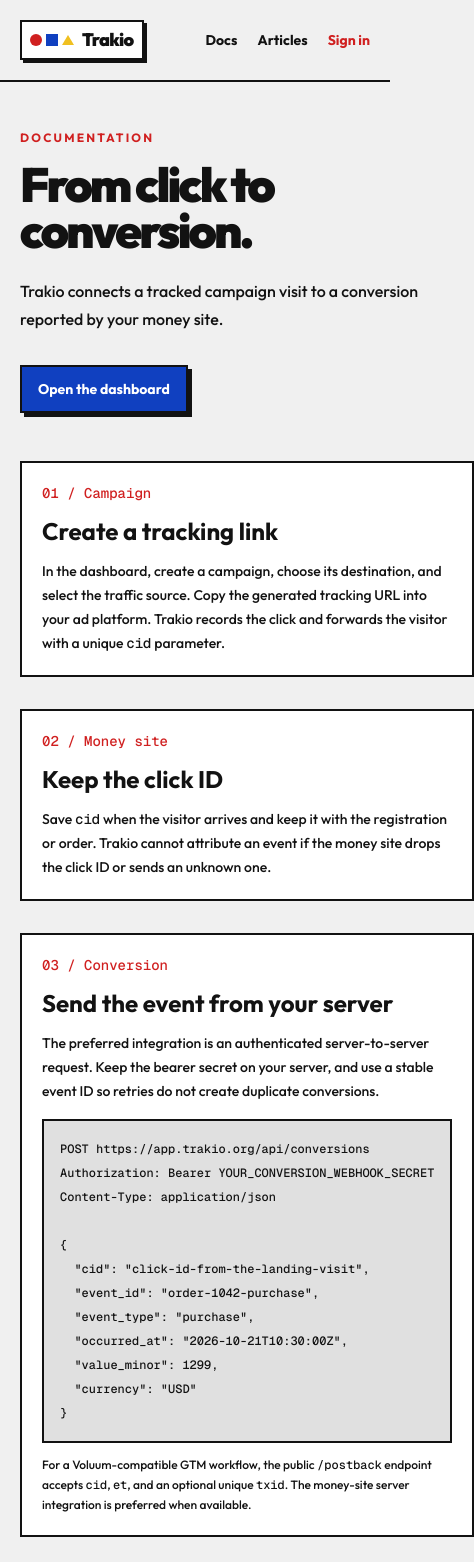
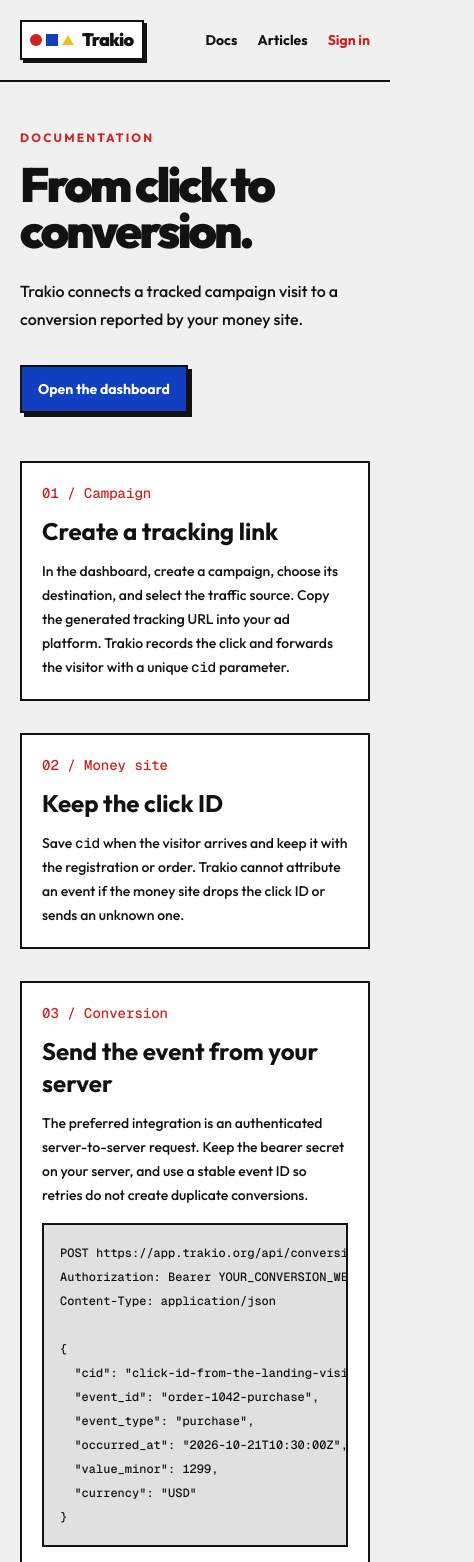
Before and after one commit to clovedinner/track-in, a Next.js app: page /docs in a window 390 px wide. Shown: the top 1562 px of the page, 474 px wide, since content can reach past the window. Built offline with nearby package versions, Linux system fonts and the light colour scheme; no server answers.

Commit message:
Prevent docs overflow on mobile

```diff
--- a/src/app/docs/page.tsx
+++ b/src/app/docs/page.tsx
@@ -14,14 +14,14 @@
   return (
     <main className="min-h-screen bg-[#F0F0F0] text-[#121212]">
       <PublicSiteNav />
-      <div className="mx-auto grid max-w-7xl gap-12 px-5 py-12 sm:px-8 sm:py-16 lg:grid-cols-[0.7fr_1.3fr] lg:px-12">
-        <aside>
+      <div className="mx-auto grid min-w-0 max-w-7xl gap-12 px-5 py-12 sm:px-8 sm:py-16 lg:grid-cols-[0.7fr_1.3fr] lg:px-12">
+        <aside className="min-w-0">
           <p className="text-xs font-bold uppercase tracking-[0.18em] text-[#D02020]">Documentation</p>
           <h1 className="mt-4 max-w-lg text-5xl font-black leading-[0.95] tracking-[-0.06em] sm:text-6xl">From click to conversion.</h1>
           <p className="mt-6 max-w-lg text-base leading-7">Trakio connects a tracked campaign visit to a conversion reported by your money site.</p>
           <Link href={`${appUrl}/auth/sign-in`} className="mt-8 inline-flex min-h-11 items-center border-2 border-[#121212] bg-[#1040C0] px-4 py-3 text-sm font-bold text-white shadow-[4px_4px_0_#121212] hover:bg-[#D02020] focus-visible:outline-2 focus-visible:outline-offset-2 focus-visible:outline-[#121212]">Open the dashboard</Link>
         </aside>
-        <div className="space-y-8">
+        <div className="min-w-0 space-y-8">
           <section className="border-2 border-[#121212] bg-white p-5 sm:p-7">
             <p className="font-mono text-sm text-[#D02020]">01 / Campaign</p>
             <h2 className="mt-3 text-2xl font-bold">Create a tracking link</h2>
@@ -36,7 +36,7 @@
             <p className="font-mono text-sm text-[#D02020]">03 / Conversion</p>
             <h2 className="mt-3 text-2xl font-bold">Send the event from your server</h2>
             <p className="mt-3 text-sm leading-6">The preferred integration is an authenticated server-to-server request. Keep the bearer secret on your server, and use a stable event ID so retries do not create duplicate conversions.</p>
-            <pre className="mt-4 overflow-x-auto border-2 border-[#121212] bg-[#E0E0E0] p-4 text-xs leading-6"><code>{`POST https://app.trakio.org/api/conversions
+            <pre className="mt-4 max-w-full overflow-x-auto border-2 border-[#121212] bg-[#E0E0E0] p-4 text-xs leading-6"><code>{`POST https://app.trakio.org/api/conversions
 Authorization: Bearer YOUR_CONVERSION_WEBHOOK_SECRET
 Content-Type: application/json
 
```
